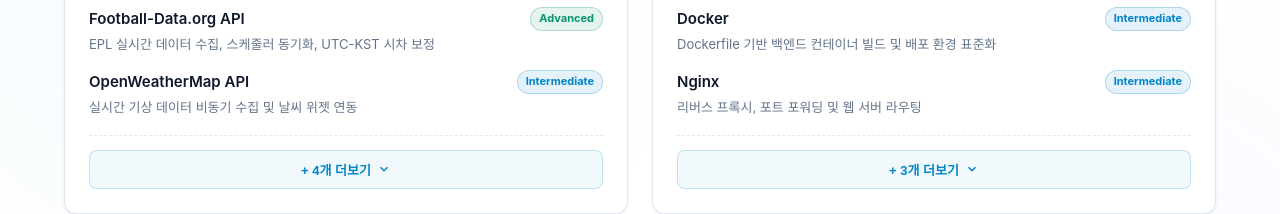
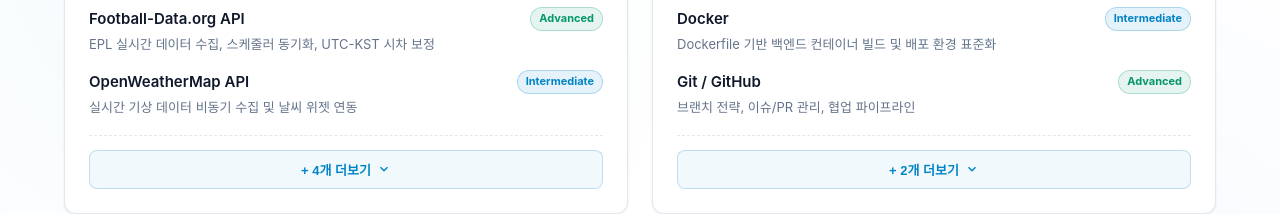
Before and after one commit to PSK6262/Portfolio_20261008, a React (Vite) app in the folder portfolio20261008/: page / in a window 1280 px wide. Shown: the part 4161-4375 px from the top of the page. Built offline with nearby package versions, Linux system fonts and the light colour scheme; a web font is replaced by a local one.

Commit message:
fix: Nginx 언급 제거 및 Docker 컨테이너 무중단 재빌드·재실행 내역으로 수정

```diff
--- a/portfolio20261008/src/data/portfolioData.js
+++ b/portfolio20261008/src/data/portfolioData.js
@@ -106,7 +106,6 @@ export const skillsData = [
     items: [
       { name: "Oracle Cloud (OCI)", level: "Intermediate", desc: "Compute Linux 인스턴스, VCN 보안 목록 및 Autonomous DB 연동" },
       { name: "Docker", level: "Intermediate", desc: "Dockerfile 기반 백엔드 컨테이너 빌드 및 배포 환경 표준화" },
-      { name: "Nginx", level: "Intermediate", desc: "리버스 프록시, 포트 포워딩 및 웹 서버 라우팅" },
       { name: "Git / GitHub", level: "Advanced", desc: "브랜치 전략, 이슈/PR 관리, 협업 파이프라인" },
       { name: "Eclipse / VS Code", level: "Advanced", desc: "통합 개발 환경 및 디버깅 툴링" },
       { name: "Maven / npm", level: "Intermediate", desc: "프로젝트 빌드 라이프사이클 및 의존성 패키지 관리" }
@@ -186,7 +185,7 @@ export const projectsData = [
           "Oracle Cloud Infrastructure(OCI) Compute Linux 인스턴스 환경 구성 및 VCN 가상 클라우드 네트워크 보안 목록(Security List) 인바운드/아웃바운드 포트 포워딩 설정",
           "OCI Autonomous Database(ATP) 전자지갑(Wallet) 보안 인증 연동 및 DB 접속 환경변수 컨테이너 격리 주입",
           "백엔드 애플리케이션을 Dockerfile 기반 경량 컨테이너 이미지로 빌드 및 실행 환경 표준화",
-          "Nginx 리버스 프록시 연동을 통한 무중단 포트 매핑, SSL 인증서 암호화 통신 및 정적 리소스 라우팅 구축",
+          "Docker 컨테이너 무중단 재빌드·재실행 파이프라인 구축",
           "PWA(Progressive Web App)를 Android Trusted Web Activity(TWA) 기반 릴리즈 APK로 패키징 및 서명(Keystore) 배포"
         ]
       },
```
